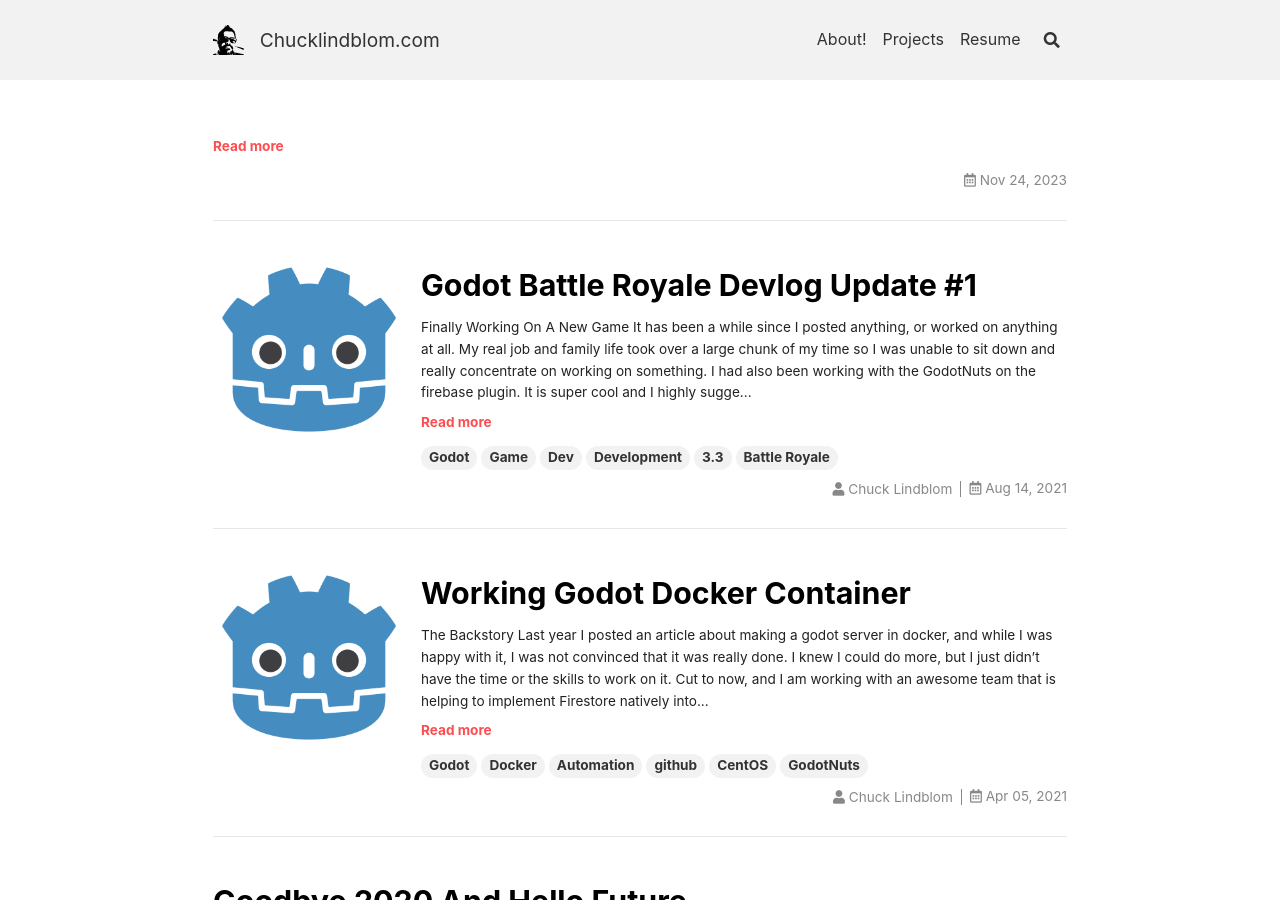
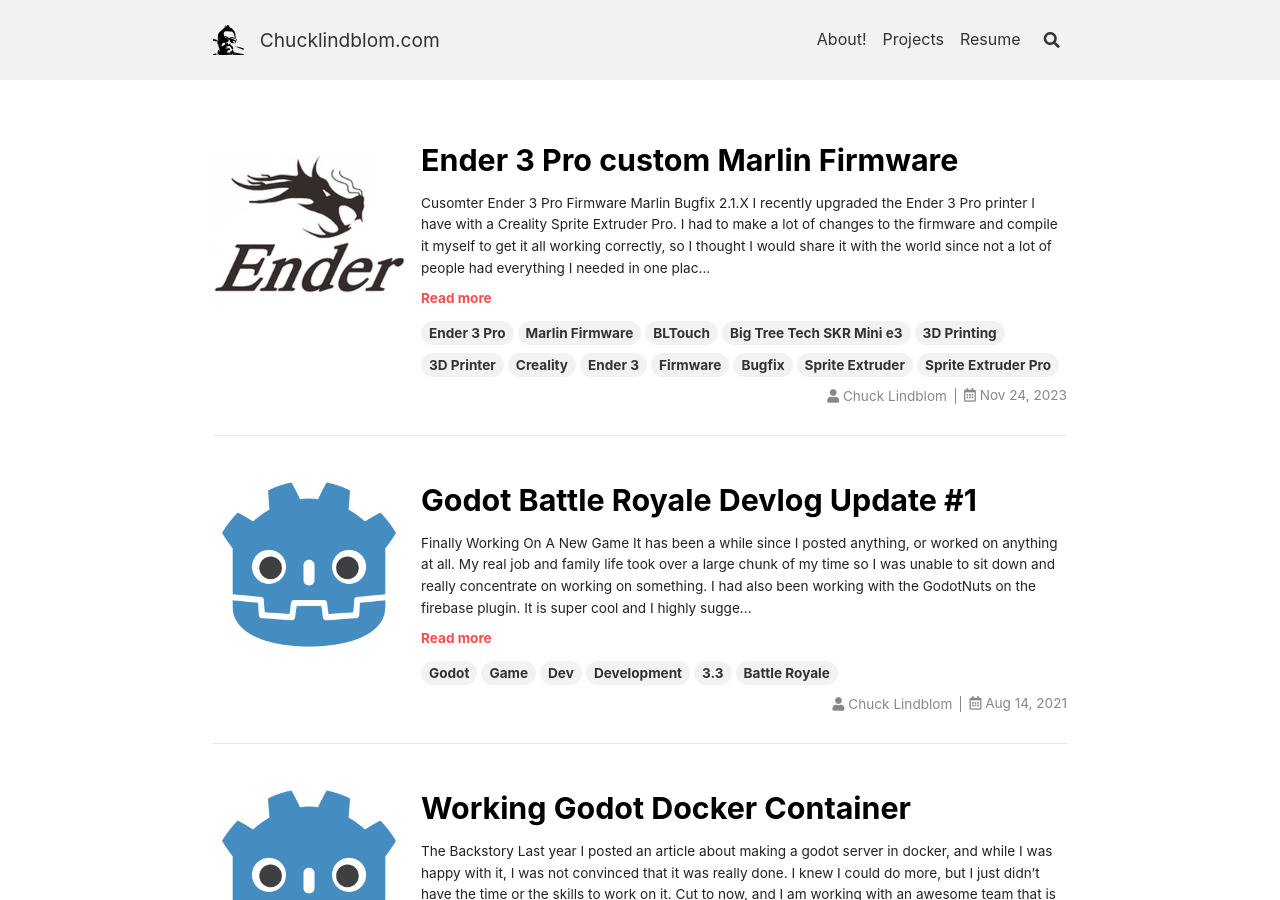
Before and after one commit to BearDooks/chuckliondblom.com, a Jekyll site: the page built from index.html, in a window 1280 px wide and 900 px high. Built offline with Jekyll 4.4.1, drawn with Linux system fonts in a browser that asks for light colours; nearby versions of some CDN libraries; the list of posts is cut into pages by our own code.

Commit message:
missed comma

```diff
--- a/_posts/2023-11-24-ender-3-pro-marlin-firmware.markdown
+++ b/_posts/2023-11-24-ender-3-pro-marlin-firmware.markdown
@@ -2,7 +2,7 @@
 title: "Ender 3 Pro custom Marlin Firmware"
 date: 2023-11-24 12:00:00 -05:00
 categories: [Update]
-tags: ['Ender 3 Pro', 'Marlin Firmware, 'BLTouch', 'Big Tree Tech SKR Mini e3', '3D Printing', '3D Printer', 'Creality', 'Ender 3', 'Firmware', 'Bugfix', 'Sprite Extruder', 'Sprite Extruder Pro']
+tags: ['Ender 3 Pro', 'Marlin Firmware', 'BLTouch', 'Big Tree Tech SKR Mini e3', '3D Printing', '3D Printer', 'Creality', 'Ender 3', 'Firmware', 'Bugfix', 'Sprite Extruder', 'Sprite Extruder Pro']
 author: chuck lindblom
 sharing: true
 show_author_profile: true
```
